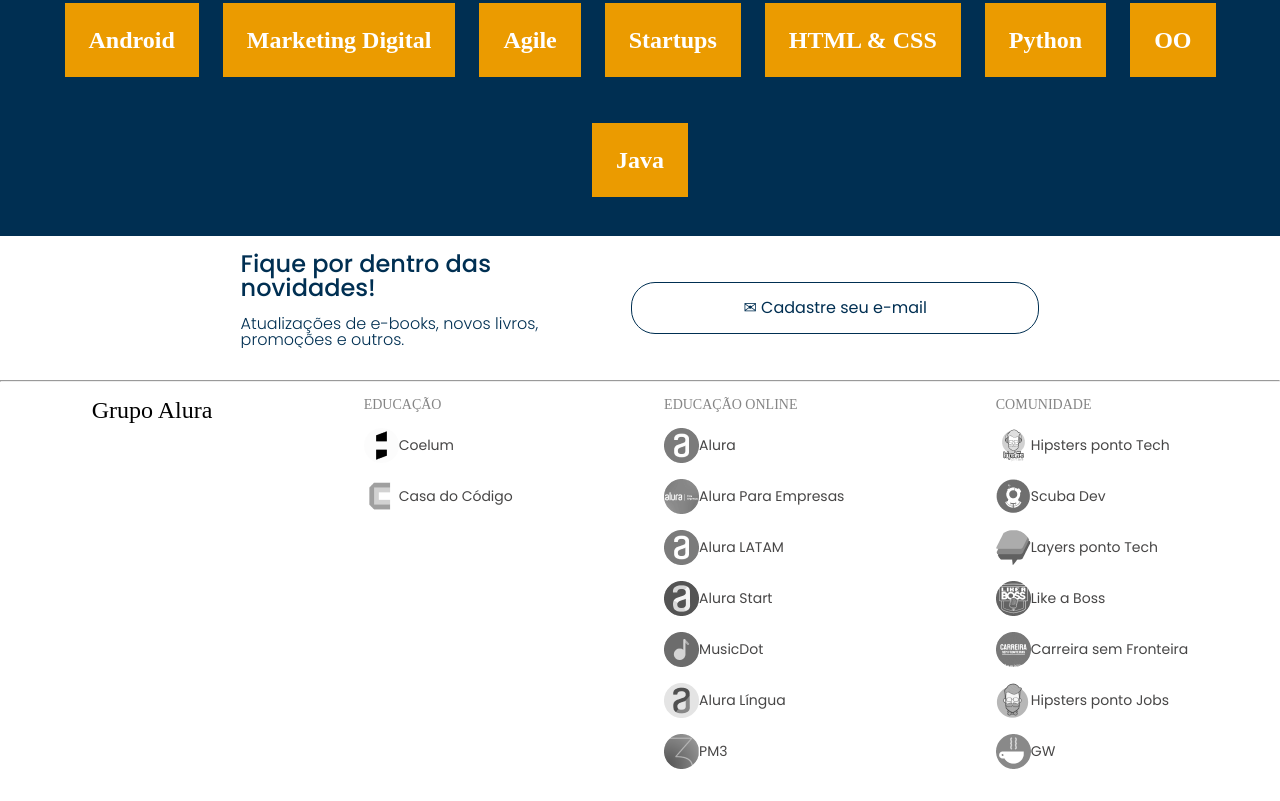
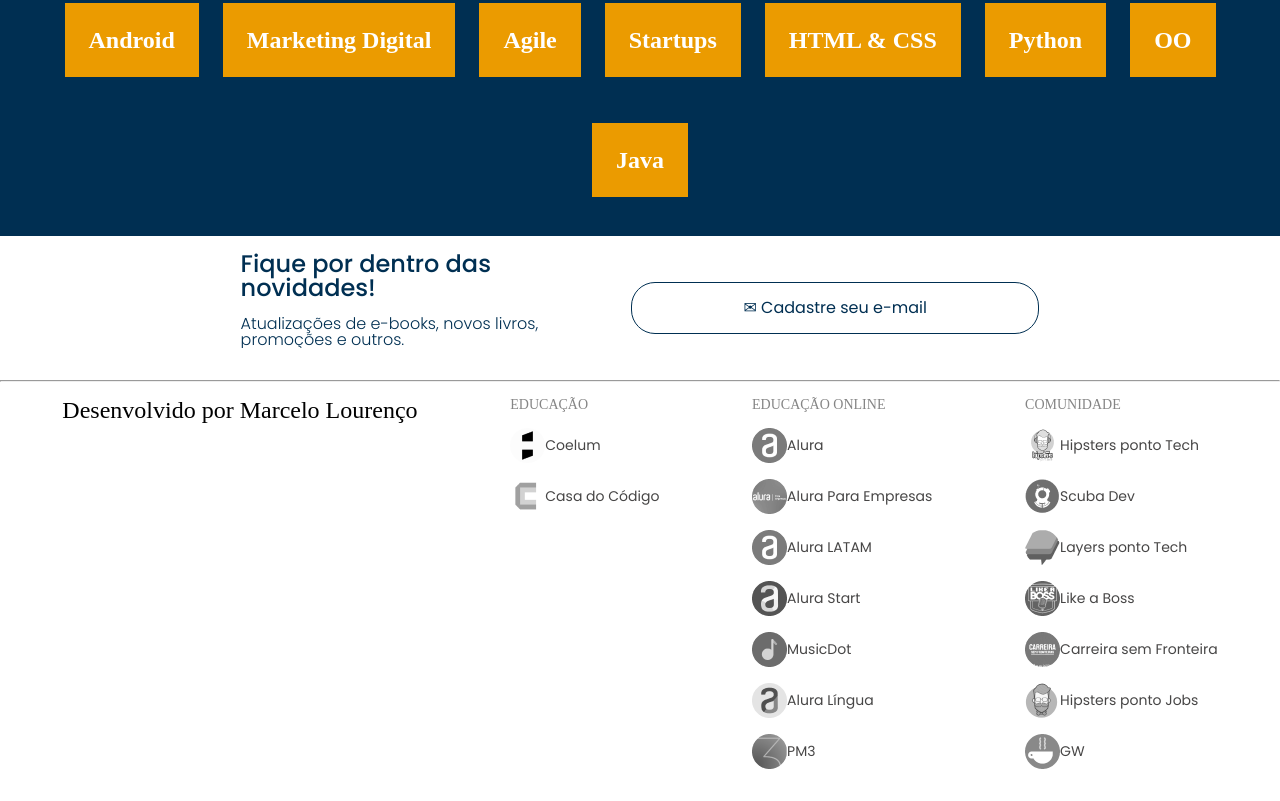
Before and after one commit to xcelox/biblioteca_alura, a plain HTML site: page index.html in a window 1280 px wide. Shown: the part 1172-1973 px from the top of the page. Drawn offline with nearby package versions, Linux system fonts and the light colour scheme.

Commit message:
Update index.html

```diff
--- a/index.html
+++ b/index.html
@@ -185,7 +185,7 @@
 
         <footer class="rodape">
 
-            <h2 class="rodape__titulo">Grupo Alura</h2>
+            <h2 class="rodape__titulo">Desenvolvido por Marcelo Lourenço</h2>
 
             <ul class="lista-rodape">
                 <li class="lista-rodape__titulo">EDUCAÇÃO</li>
```
